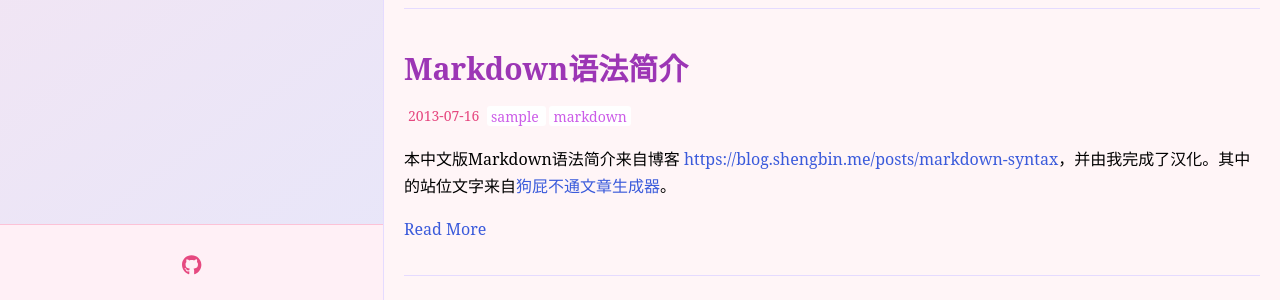
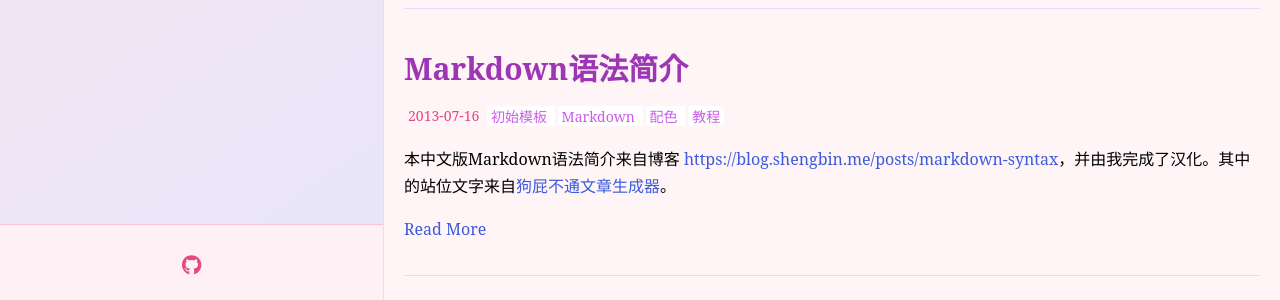
Before and after one commit to lyy351/Sparks, a Jekyll site: the page built from index.html, in a window 1280 px wide and 1236 px high. Shown: the part 872-1172 px from the top of the window. Built offline with Jekyll 4.4.1, drawn with Linux system fonts in a browser that asks for light colours; the list of posts is cut into pages by our own code; comment, search, counter and statistics services are not loaded.

Commit message:
Update 2013-07-16-chinese-markdown-cheatsheet.md

```diff
--- a/_posts/2013-07-16-chinese-markdown-cheatsheet.md
+++ b/_posts/2013-07-16-chinese-markdown-cheatsheet.md
@@ -3,8 +3,9 @@
 title: Markdown语法简介
 date: 2013-07-16
 Author: Shengbin
-categories: [博客, 技术]
-tags: [sample, markdown]
+categories: [建站更新日志]
+tags: [初始模板, Markdown, 配色, 教程]
+attributes: []
 comments: true
 toc: true
 ---
```
